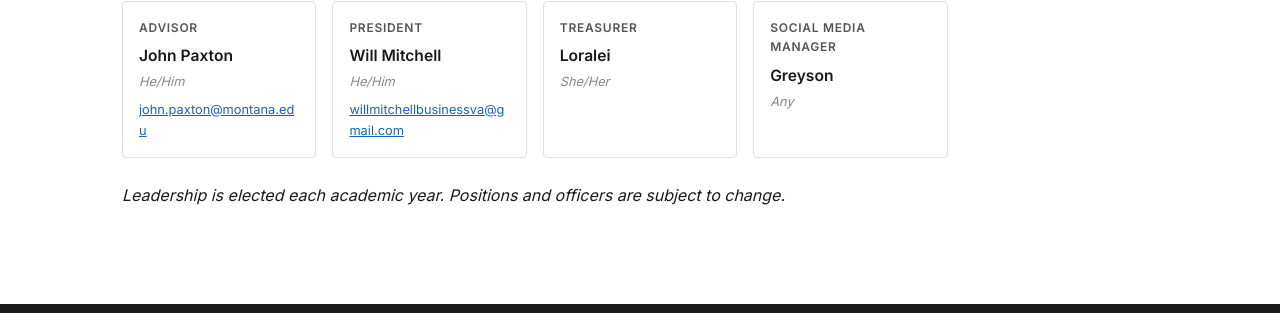
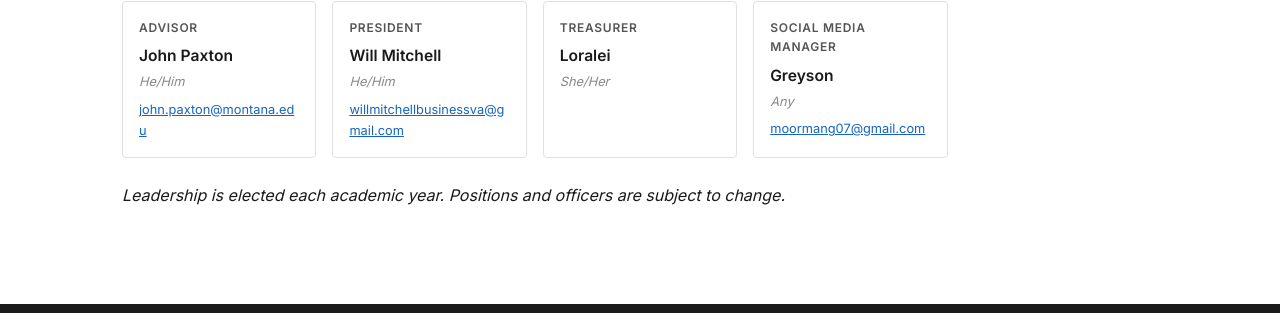
Before and after one commit to ostemmontanastate-cyber/ostem-website, a Jekyll site: the page built from who-we-are/index.md, in a window 1280 px wide. Shown: the part 1256-1569 px from the top of the page. Built offline with Jekyll 4.4.1, drawn with Linux system fonts in a browser that asks for light colours.

Commit message:
added greysons email

```diff
--- a/_data/leadership.yml
+++ b/_data/leadership.yml
@@ -18,3 +18,4 @@
 - name: "Greyson"
   role: Social Media Manager
   pronouns: Any
+  email: moormang07@gmail.com
```
